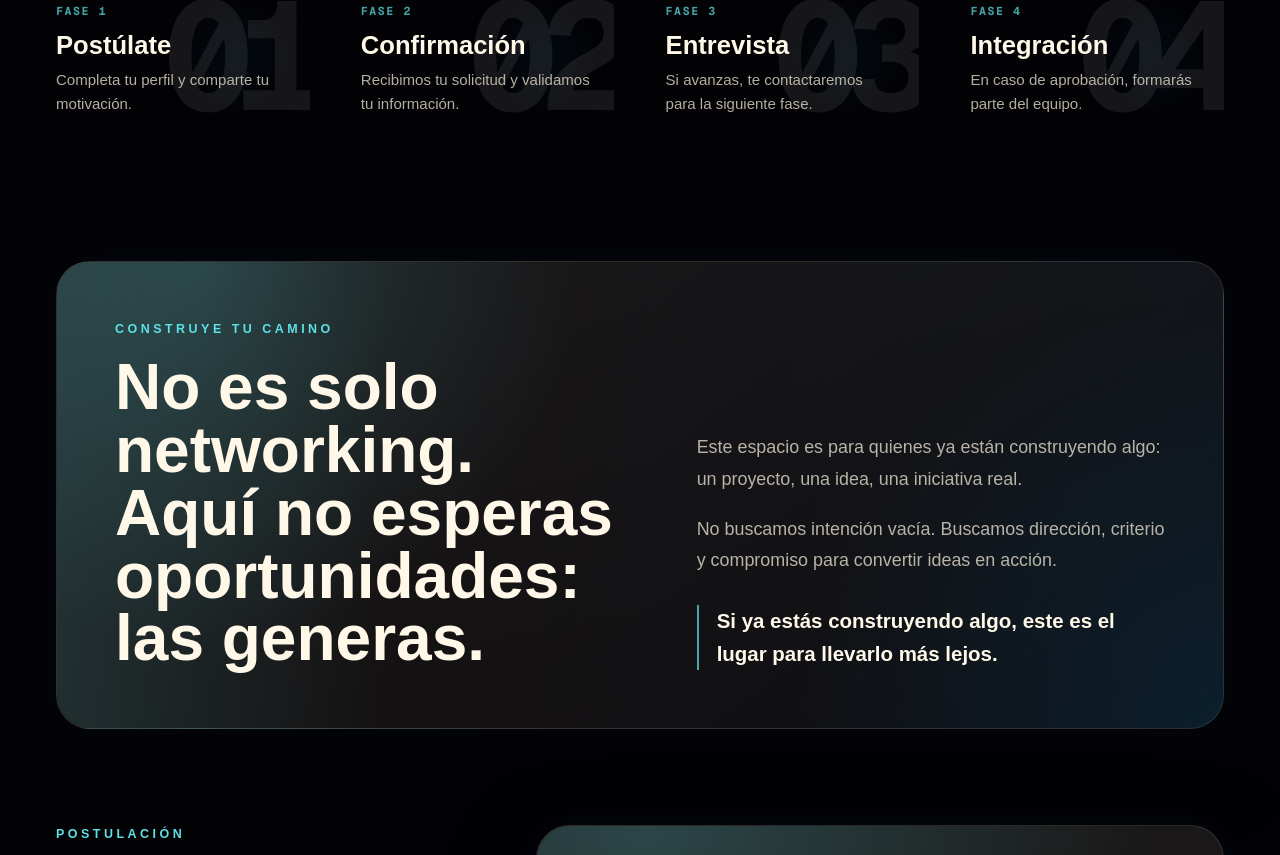
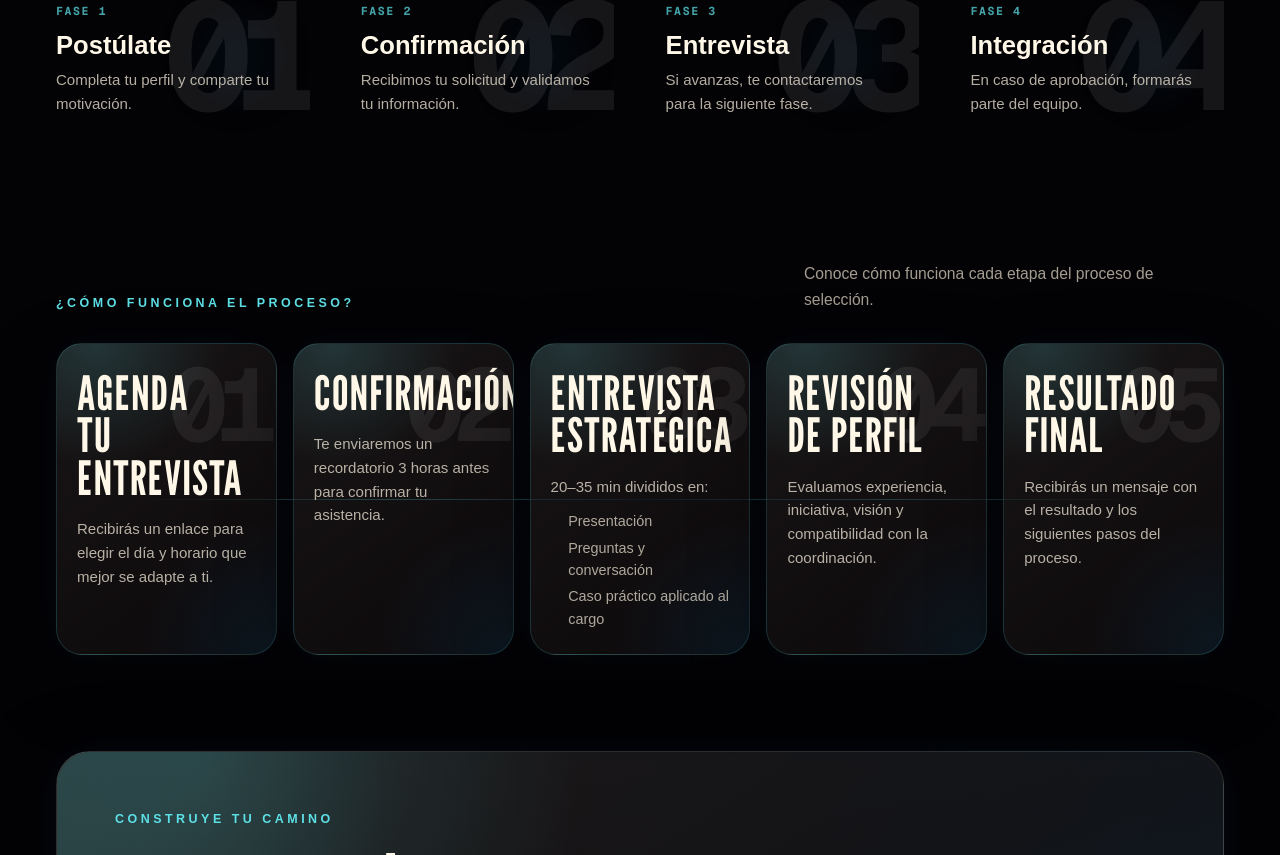
Before and after one commit to nathaliealvarez340-lgtm/lideres-coparmex, a Next.js app: page / in a window 1280 px wide. Shown: the part 2610-3465 px from the top of the page. Built offline with nearby package versions, Linux system fonts and the light colour scheme.

Commit message:
Add interview process timeline section to landing

```diff
--- a/app/globals.css
+++ b/app/globals.css
@@ -967,6 +967,144 @@ body {
   line-height: 1.58;
 }
 
+.process-details {
+  animation: feature-enter 620ms ease both;
+}
+
+.process-details-heading {
+  display: flex;
+  align-items: end;
+  justify-content: space-between;
+  gap: 24px;
+}
+
+.process-details-heading > p:last-child {
+  max-width: 420px;
+  color: rgba(232, 223, 207, 0.7);
+  font-size: clamp(0.98rem, 1.2vw, 1.08rem);
+  line-height: 1.65;
+}
+
+.process-details-track {
+  position: relative;
+  display: grid;
+  grid-template-columns: repeat(5, minmax(0, 1fr));
+  gap: 16px;
+  margin-top: 30px;
+}
+
+.process-details-track::before {
+  position: absolute;
+  top: 50%;
+  right: 7%;
+  left: 7%;
+  z-index: 0;
+  height: 1px;
+  background: linear-gradient(
+    90deg,
+    transparent,
+    rgba(93, 224, 230, 0.5),
+    rgba(8, 78, 118, 0.32),
+    rgba(93, 224, 230, 0.42),
+    transparent
+  );
+  content: "";
+  pointer-events: none;
+}
+
+.process-detail-card {
+  position: relative;
+  z-index: 1;
+  min-height: 270px;
+  overflow: hidden;
+  border: 1px solid rgba(93, 224, 230, 0.16);
+  border-radius: 26px;
+  background:
+    radial-gradient(circle at 18% 0%, rgba(93, 224, 230, 0.16), transparent 34%),
+    radial-gradient(circle at 100% 100%, rgba(8, 78, 118, 0.2), transparent 36%),
+    linear-gradient(145deg, rgba(255, 248, 232, 0.075), rgba(255, 248, 232, 0.022)),
+    rgba(10, 6, 8, 0.5);
+  box-shadow:
+    0 26px 72px rgba(0, 0, 0, 0.36),
+    0 0 36px rgba(8, 78, 118, 0.13);
+  backdrop-filter: blur(18px);
+  padding: 28px 20px 24px;
+  animation: process-step-enter 600ms ease both;
+}
+
+.process-detail-card:nth-child(2) {
+  animation-delay: 80ms;
+}
+
+.process-detail-card:nth-child(3) {
+  animation-delay: 160ms;
+}
+
+.process-detail-card:nth-child(4) {
+  animation-delay: 240ms;
+}
+
+.process-detail-card:nth-child(5) {
+  animation-delay: 320ms;
+}
+
+@supports (animation-timeline: view()) {
+  .process-detail-card {
+    animation-timeline: view();
+    animation-range: entry 8% cover 34%;
+  }
+}
+
+.process-detail-number {
+  position: absolute;
+  top: 20px;
+  right: 10px;
+  color: #ffffff;
+  font-family: var(--font-geist-mono), ui-monospace, monospace;
+  font-size: clamp(5rem, 8vw, 7rem);
+  font-weight: 700;
+  letter-spacing: -0.12em;
+  line-height: 0.8;
+  opacity: 0.07;
+  pointer-events: none;
+  user-select: none;
+}
+
+.process-detail-content {
+  position: relative;
+  z-index: 2;
+}
+
+.process-detail-content h3 {
+  max-width: 9ch;
+  color: #fff8e8;
+  font-family: var(--font-league-gothic), "Arial Narrow", Impact, sans-serif;
+  font-size: clamp(2.45rem, 3.7vw, 3.6rem);
+  font-weight: 400;
+  letter-spacing: 0.02em;
+  line-height: 0.9;
+  text-wrap: balance;
+}
+
+.process-detail-content p {
+  margin-top: 18px;
+  color: rgba(232, 223, 207, 0.78);
+  font-size: 0.94rem;
+  line-height: 1.58;
+}
+
+.process-detail-content ul {
+  margin-top: 12px;
+  padding-left: 1.1rem;
+  color: rgba(232, 223, 207, 0.74);
+  font-size: 0.9rem;
+  line-height: 1.55;
+}
+
+.process-detail-content li + li {
+  margin-top: 4px;
+}
+
 .build-path-block {
   animation: feature-enter 620ms ease both;
 }
@@ -1409,6 +1547,40 @@ body {
   .process-copy {
     max-width: min(82%, 360px);
   }
+
+  .process-details-heading {
+    display: block;
+  }
+
+  .process-details-heading > p:last-child {
+    margin-top: 12px;
+  }
+
+  .process-details-track {
+    grid-template-columns: 1fr;
+    gap: 16px;
+    margin-top: 24px;
+  }
+
+  .process-details-track::before {
+    display: none;
+  }
+
+  .process-detail-card {
+    min-height: 210px;
+    padding: 26px 22px;
+  }
+
+  .process-detail-content h3 {
+    max-width: 12ch;
+    font-size: clamp(2.4rem, 14vw, 3.4rem);
+  }
+
+  .process-detail-number {
+    top: 22px;
+    right: 14px;
+    font-size: clamp(5.4rem, 28vw, 8rem);
+  }
 }
 
 @media (max-width: 1100px) {
--- a/app/page.tsx
+++ b/app/page.tsx
@@ -143,6 +143,7 @@ export default function Home() {
           id="postulacion"
         >
           <SelectionProcess />
+          <ProcessDetails />
           <BuildPathBlock />
           <div className="mx-auto grid max-w-7xl gap-10 lg:grid-cols-[0.78fr_1.22fr] lg:items-start">
             <div className="sticky top-10 hidden lg:block">
@@ -245,6 +246,66 @@ function SelectionProcess() {
   );
 }
 
+function ProcessDetails() {
+  const steps = [
+    {
+      title: "Agenda tu entrevista",
+      text: "Recibirás un enlace para elegir el día y horario que mejor se adapte a ti.",
+    },
+    {
+      title: "Confirmación",
+      text: "Te enviaremos un recordatorio 3 horas antes para confirmar tu asistencia.",
+    },
+    {
+      title: "Entrevista estratégica",
+      text: "20–35 min divididos en:",
+      items: [
+        "Presentación",
+        "Preguntas y conversación",
+        "Caso práctico aplicado al cargo",
+      ],
+    },
+    {
+      title: "Revisión de perfil",
+      text: "Evaluamos experiencia, iniciativa, visión y compatibilidad con la coordinación.",
+    },
+    {
+      title: "Resultado final",
+      text: "Recibirás un mensaje con el resultado y los siguientes pasos del proceso.",
+    },
+  ];
+
+  return (
+    <div className="process-details mx-auto mb-24 max-w-7xl">
+      <div className="process-details-heading">
+        <p className="section-kicker">¿CÓMO FUNCIONA EL PROCESO?</p>
+        <p>Conoce cómo funciona cada etapa del proceso de selección.</p>
+      </div>
+
+      <div className="process-details-track">
+        {steps.map((step, index) => (
+          <article className="process-detail-card" key={step.title}>
+            <span className="process-detail-number" aria-hidden="true">
+              {String(index + 1).padStart(2, "0")}
+            </span>
+            <div className="process-detail-content">
+              <h3>{step.title.toUpperCase()}</h3>
+              <p>{step.text}</p>
+              {step.items ? (
+                <ul>
+                  {step.items.map((item) => (
+                    <li key={item}>{item}</li>
+                  ))}
+                </ul>
+              ) : null}
+            </div>
+          </article>
+        ))}
+      </div>
+    </div>
+  );
+}
+
 function MaiaTrustCopy() {
   return (
     <div className="maia-trust-copy">
```
